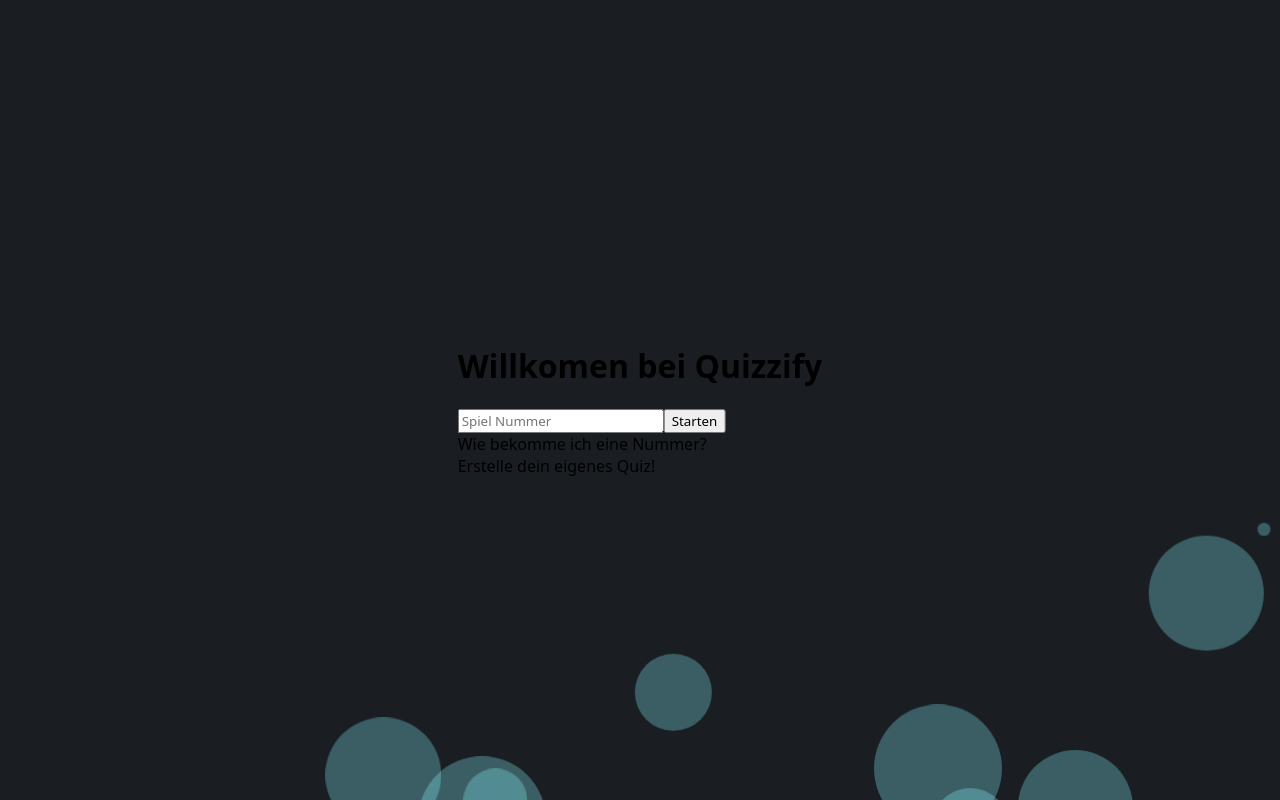
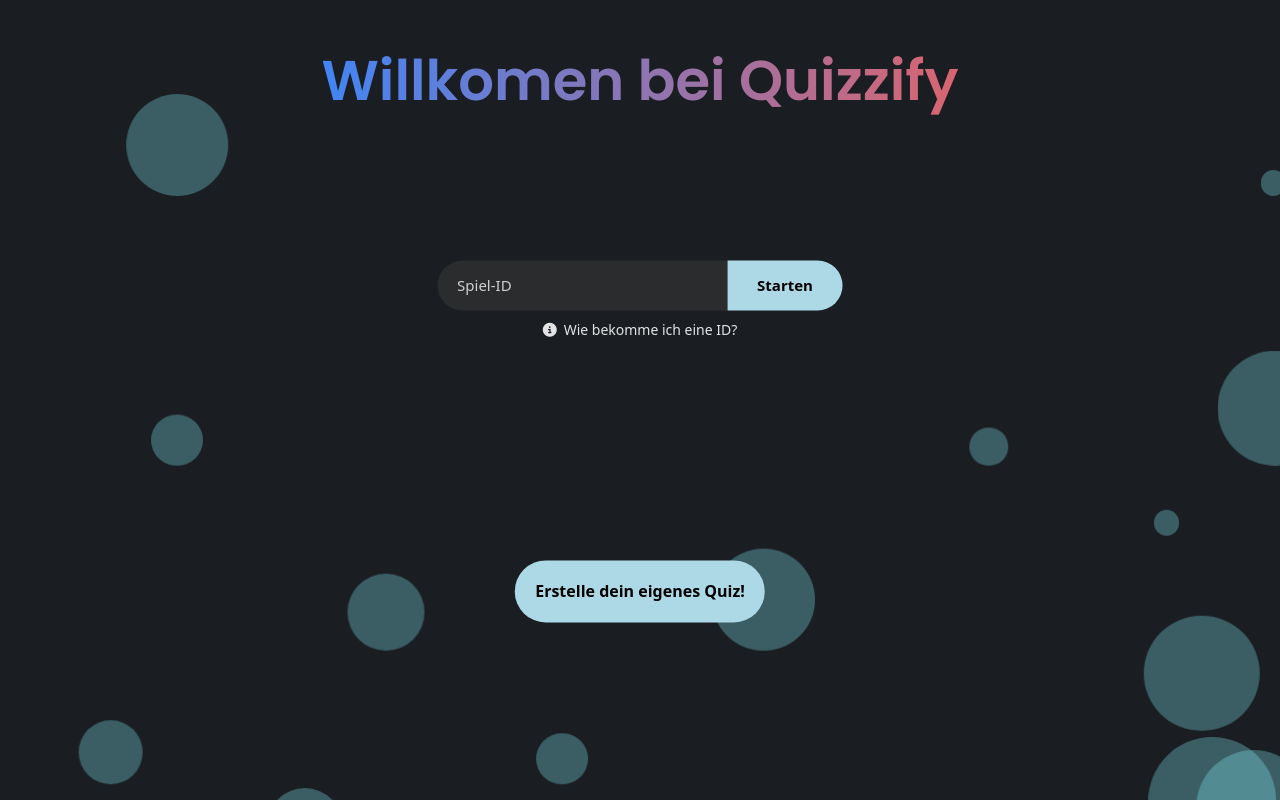
Before and after one commit to RedCat310/quizzify, a React (Create React App) app: page / in a window 1280 px wide. Built offline with nearby package versions, Linux system fonts and the light colour scheme.

Commit message:
style änderungen content-1

```diff
--- a/src/App.js
+++ b/src/App.js
@@ -1,6 +1,7 @@
 import { useState } from 'react'
 import './styles/style_main.scss'
 import './styles/general.scss'
+import 'https://kit.fontawesome.com/3034a52bcb.js'
 
 function App() {
   const [profilValue, setProfilValue] = useState({ display: 'none' });
@@ -67,10 +68,10 @@
     {/* Content Startseite */}
     <div className="content-1">
       <h1>Willkomen bei Quizzify</h1>
-      <div className="enter-muber">
-        <input placeholder="Spiel Nummer"></input>
+      <div className="enter-number">
+        <input placeholder="Spiel-ID" type='text' className='game-id'></input>
         <button className="start">Starten</button>
-        <div className="faq-content-1">Wie bekomme ich eine Nummer? </div>
+        <div className="faq-content-1"><i class="fa-solid fa-circle-info"></i>Wie bekomme ich eine ID? </div>
         <div className="new-quiz">Erstelle dein eigenes Quiz!</div>
       </div>
     </div>
--- a/src/styles/style_main.scss
+++ b/src/styles/style_main.scss
@@ -1,7 +1,21 @@
 body {
     background: #1a1e23;
     margin: 0;
-  }
+    color: var(--text-color);
+}
+
+:root{
+  --primary-color: #242424;
+  --secondary-color: #383838;
+  --secondary-color-min: #38383895;
+  --secondary-hover-color: #444;
+
+  --text-color: #E3E3E3;
+  --oppa-text-color: #d0d0d0;
+
+  --accent-color-blue: lightblue;
+  --accent-color-blue-hover: rgb(146, 180, 192);
+}
 
   $bubble-count: 50;
   $sway-type: "sway-left-to-right", "sway-right-to-left";
@@ -22,12 +36,6 @@
     height: 100vh;
     overflow: hidden;
     z-index: -3;
-  }
-  .content-1{
-    position: absolute;
-    left: 50%;
-    top: 50%;
-    transform: translate(-50%, -50%);
   }
 
   .bubble {
@@ -65,6 +73,8 @@
     }
   }
 
+  @import url('https://fonts.googleapis.com/css2?family=Poppins:wght@400;500;600&display=swap');
+
   @keyframes float-up {
     to {
       transform: translateY(-175vh);
@@ -90,3 +100,102 @@
       transform: translateX(-100%);
     }
   }
+
+
+  .content-1{
+    position: absolute;
+    left: 50%;
+    top: 10%;
+    transform: translate(-50%, -50%);
+  }
+        // Main
+        .content-1 .enter-number{
+          position: absolute;
+          top: 300px;
+          left: 50%;
+          transform: translate(-50%, -50%);
+          white-space: nowrap;
+        }
+        // ueberschrift
+        .content-1 h1{
+          font-size: 3.5rem;
+          background: linear-gradient(to right, #4285f4, #d96570);
+          -webkit-background-clip: text;
+          -webkit-text-fill-color: transparent;
+          background-clip: text;
+          font-family: "Poppins", sans-serif;
+          font-weight: 800;
+        }
+
+        // input Feld
+        .content-1 .game-id {
+          background-color: var(--secondary-color-min);
+          outline: none;
+          padding: 15px 20px;
+          border-radius: 50px 0px 0px 50px;
+          border: none;
+          width: 250px;
+          color: var(--text-color);
+          font-size: 15px;
+        }
+              .content-1 ::placeholder{
+                color: var(--oppa-text-color);
+              }
+
+              .content-1 .game-id:hover{
+                background-color: var(--secondary-hover-color);
+                transition: 200ms ease-in-out;
+              }
+
+              .content-1 .game-id:active{
+                transform: scale(0.96);
+                transition: 250ms;
+              }
+
+        .content-1 .start{
+          padding: 15px 30px;
+          border-radius: 0px 50px 50px 0px;
+          background-color: var(--accent-color-blue);
+          border: none;
+          font-size: 15px;
+          font-weight: 600;
+          cursor: pointer;
+          transform: scale(1);
+        }
+              .content-1 .start:hover{
+                background-color: var(--accent-color-blue-hover);
+              }
+
+              .content-1 .start:active{
+                transform: scale(0.93);
+                transition: 250ms;
+              }
+
+      .content-1 .faq-content-1{
+        text-align: center;
+        margin-top: 10px;
+        font-size: 14px;
+        // text-decoration: underline;
+        cursor: pointer;
+      }
+            .fa-circle-info{
+              margin-right: 7px;
+            }
+                  .fa-circle-info:hover{
+                    transform: scale(0.95);
+                    transition: 200ms;
+                    cursor: pointer;
+                  }
+
+      .content-1 .new-quiz{
+        position: absolute;
+        left: 50%;
+        transform: translate(-50%);
+        top: 300px;
+        background-color: var(--accent-color-blue);
+        color: black;
+        padding: 20px 20px;
+        border-radius: 40px;
+        font-weight: 600;
+        cursor: pointer;
+      }
```
